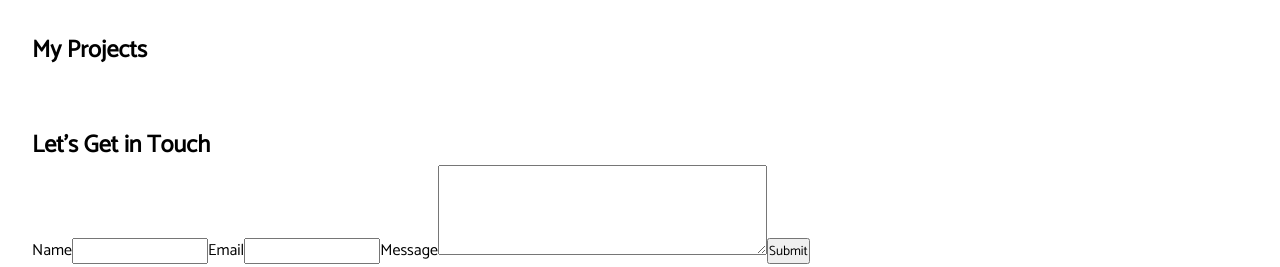
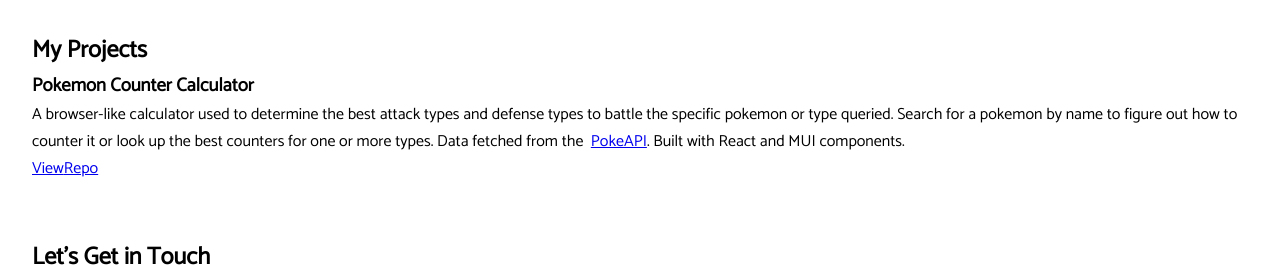
Before and after one commit to samhill15/portfolio-site, a React (Create React App) app in the folder site/: page / in a window 1280 px wide. Shown: the part 984-1251 px from the top of the page. Built offline with nearby package versions, Linux system fonts and the light colour scheme.

Commit message:
content added for a project card

```diff
--- a/site/src/components/Projects/Projects.js
+++ b/site/src/components/Projects/Projects.js
@@ -1,9 +1,23 @@
 import React from 'react'
+import ProjectCard from '../ProjectCard/ProjectCard'
 
 export default function Projects() {
   return (
     <section>
         <h2>My Projects</h2>
+        <ProjectCard
+          title="Pokemon Counter Calculator"
+          description={<>A browser-like calculator
+          used to determine the best
+          attack types and defense types to battle the
+          specific pokemon or type queried. Search for a pokemon by
+          name to figure out how to counter it or look up
+          the best counters for one or more types. Data fetched from the
+          &nbsp;<a href='https://pokeapi.co/'>PokeAPI</a>. Built
+          with React and MUI components.</>}
+          hostedURL="https://samhill15.github.io/pokemon-counter-calculator/"
+          githubURL="https://github.com/samhill15/pokemon-counter-calculator"
+        />
     </section>
   )
 }
```
